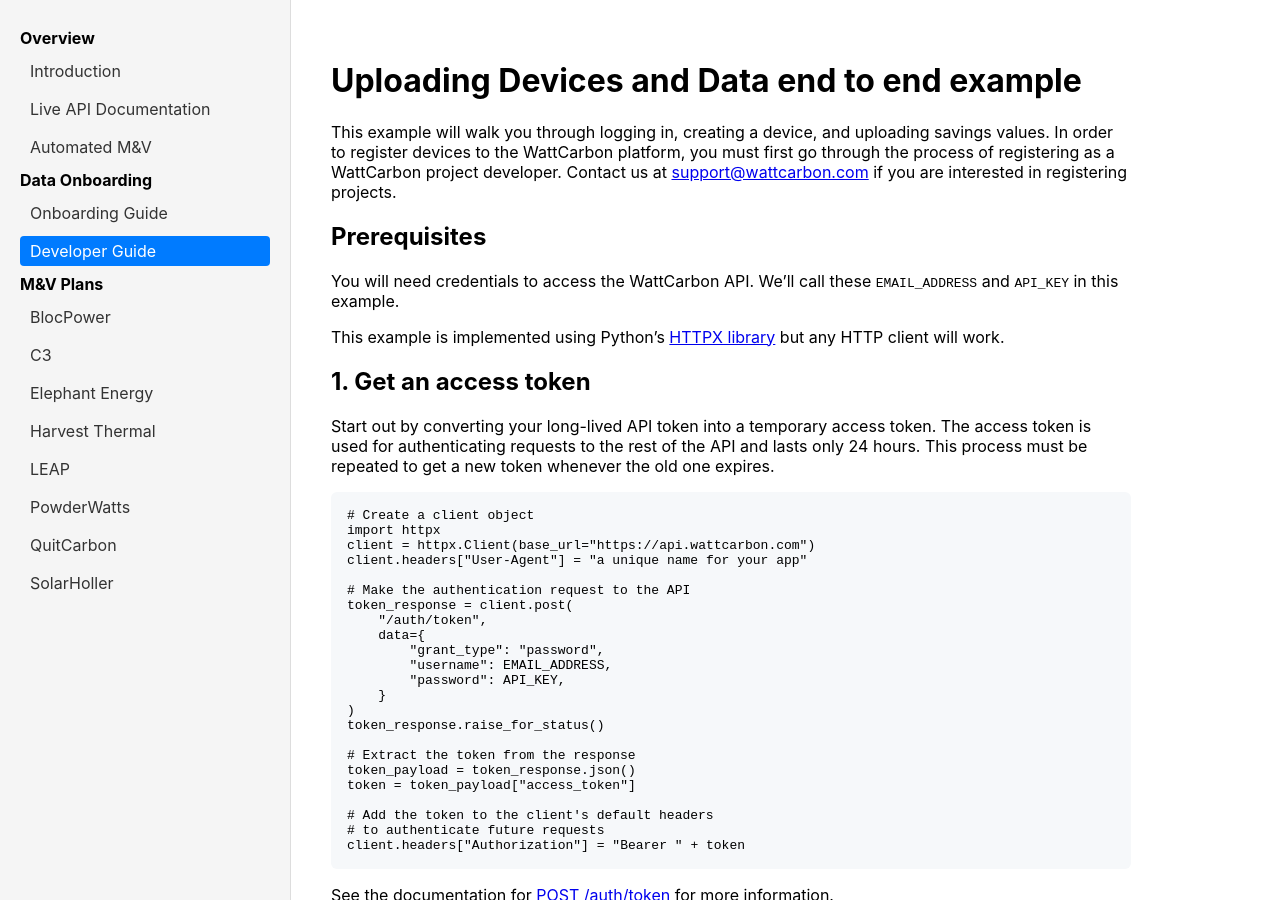
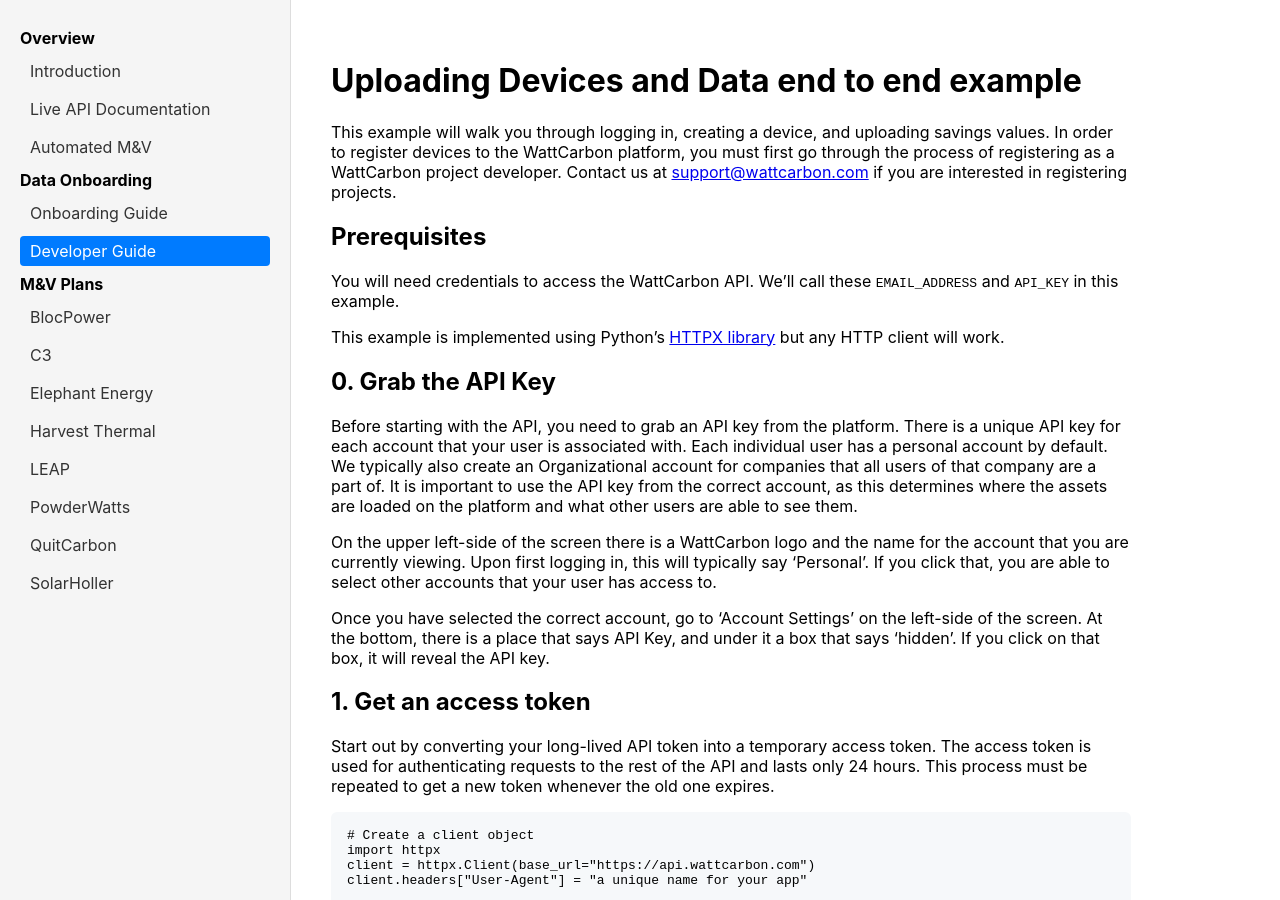
Before and after one commit to wattcarbon/docs.wattcarbon.com, a Jekyll site: the page built from _data-onboarding/Developer-Guide.md, in a window 1280 px wide and 900 px high. Built offline with Jekyll 4.4.1, drawn with Linux system fonts in a browser that asks for light colours.

Commit message:
Updated to add description of how to see API Key

```diff
--- a/_data-onboarding/Developer-Guide.md
+++ b/_data-onboarding/Developer-Guide.md
@@ -11,6 +11,14 @@ This example will walk you through logging in, creating a device, and uploading
 You will need credentials to access the WattCarbon API. We'll call these `EMAIL_ADDRESS` and `API_KEY` in this example.
 
 This example is implemented using Python's [HTTPX library](https://www.python-httpx.org/) but any HTTP client will work.
+
+## 0. Grab the API Key
+
+Before starting with the API, you need to grab an API key from the platform. There is a unique API key for each account that your user is associated with. Each individual user has a personal account by default. We typically also create an Organizational account for companies that all users of that company are a part of. It is important to use the API key from the correct account, as this determines where the assets are loaded on the platform and what other users are able to see them.
+
+On the upper left-side of the screen there is a WattCarbon logo and the name for the account that you are currently viewing. Upon first logging in, this will typically say 'Personal'. If you click that, you are able to select other accounts that your user has access to.
+
+Once you have selected the correct account, go to 'Account Settings' on the left-side of the screen. At the bottom, there is a place that says API Key, and under it a box that says 'hidden'. If you click on that box, it will reveal the API key.
 
 ## 1. Get an access token
 
```
